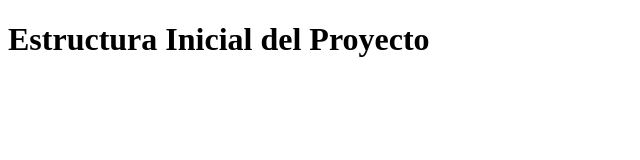
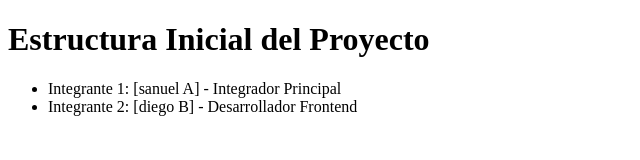
Before and after one commit to samuelitoxd7278/taller-git-colaborativo, a plain HTML site: page index.html in a window 1280 px wide. Shown: the whole page, without its empty margins (0-640 px from the left). Drawn offline with Linux system fonts and the light colour scheme.

Commit message:
feat: agregar lista de integrantes del proyecto

```diff
--- a/index.html
+++ b/index.html
@@ -8,5 +8,13 @@
 </head>
 <body>
     <h1>Estructura Inicial del Proyecto</h1>
+
+    <ul>
+    <li>Integrante 1: [sanuel A] - Integrador Principal</li>
+    <li>Integrante 2: [diego B] - Desarrollador Frontend</li>
+</ul>
+
+
+
 </body>
 </html>
```
